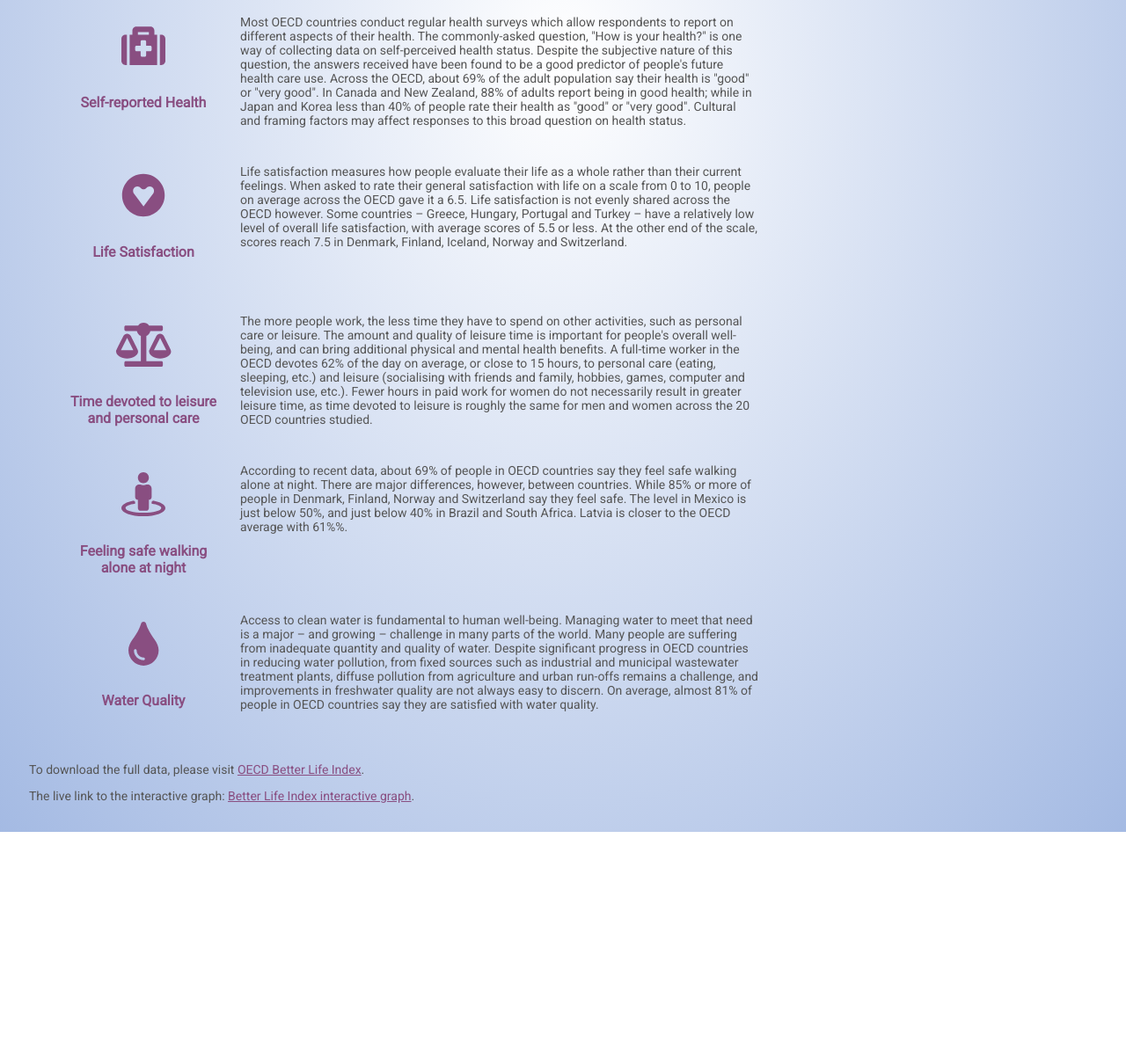
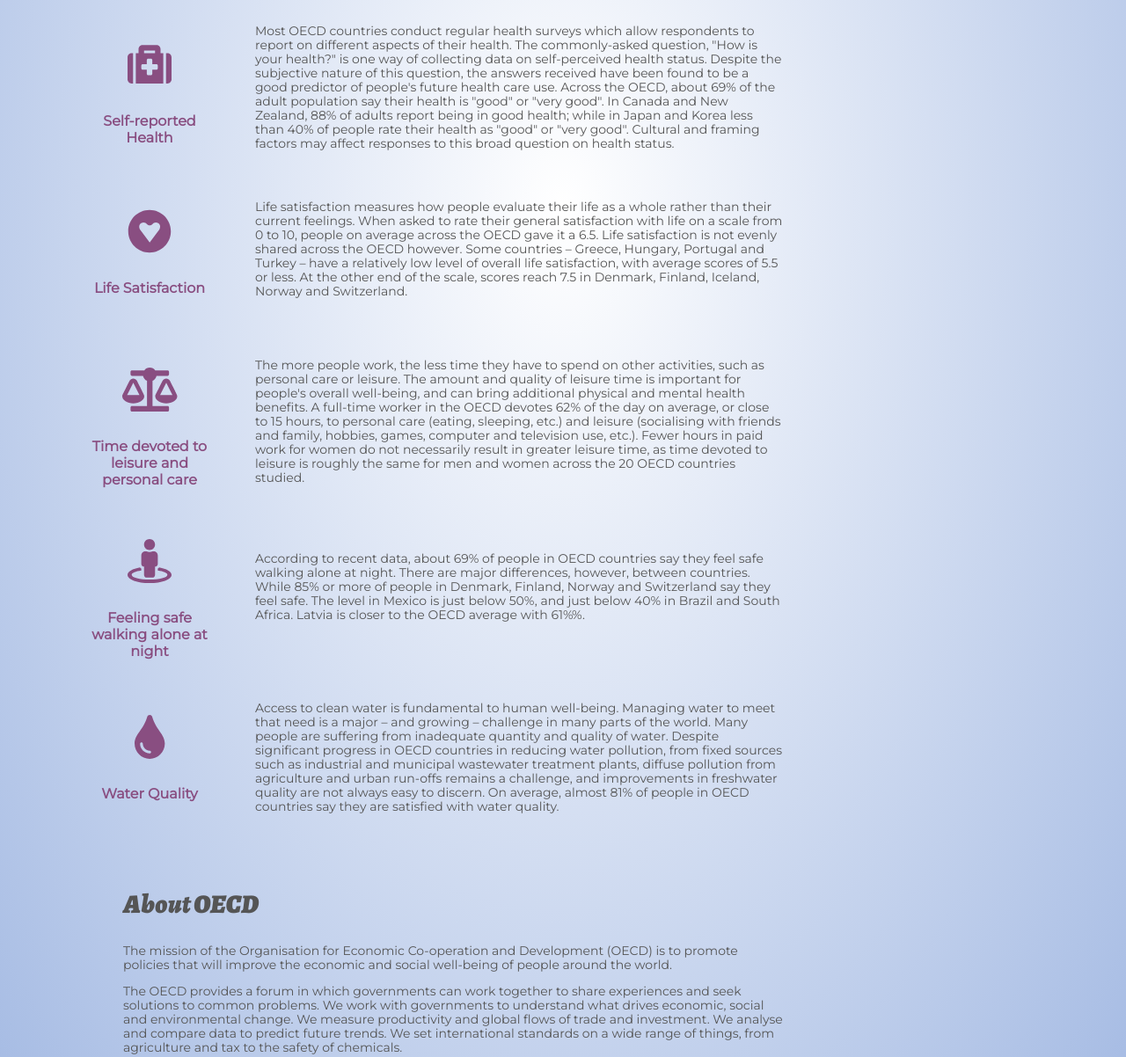
Before and after one commit to iCarolyn/interactive-graph, a plain HTML site: page index.html in a window 1280 px wide. Shown: the part 810-2012 px from the top of the page at 88% size. Before the commit the page ends 1756 px from the top, so only its background shows below. Drawn offline with nearby package versions, Linux system fonts and the light colour scheme; a web font is replaced by a local one.

Commit message:
updated from feedbacks

```diff
--- a/index.html
+++ b/index.html
@@ -4,21 +4,23 @@
 <title>Better Life Index Infographic by Carolyn Rojsutivat</title>
 <script src="https://d3js.org/d3.v4.min.js"></script>
 <script defer src="https://use.fontawesome.com/releases/v5.0.8/js/all.js"></script>
-<link href="https://fonts.googleapis.com/css?family=Palanquin+Dark|Roboto" rel="stylesheet">
+<link href="https://fonts.googleapis.com/css?family=Alegreya:900i|Montserrat" rel="stylesheet">
 
 <!-- // BETTER LIFE INDEX INFOGRAPHIC
     // created by Carolyn Rojsutivat
     // DePaul University - HCI 512 (Winter 2018)
-    // crojsuti@mail.depaul.edu -->
+    // crojsuti@mail.depaul.edu
+    // live link: https://icarolyn.github.io/interactive-graph/
+-->
 
 <style>
 
 body {
-  width:850px;
+  margin:auto;
   font-size: 10px;
   padding:25px;
   color:#555;
-  font-family: 'Roboto', sans-serif;
+  font-family: 'Montserrat', sans-serif;
   background: radial-gradient(#fff, #a4bae3);
 
 }
@@ -31,19 +33,47 @@ select:focus {
   outline:0;
 }
 
-img {
-    width: 30%;
-    height: 30%;
-    float: left;
+p {
+    font-size: 14px;
+    line-height: 16px;
+    font-family: 'Montserrat', sans-serif;
+}
+
+h1 {
+    font-weight: bold;
+    font-size: 68px;
+    font-family: 'Alegreya', serif;
+    line-height: 28px;
+    margin-top: 30px;
+    margin-left: 50px;
+}
+
+h2 {
+    font-size: 30px;
+    margin-left:50px;
+    font-family: 'Alegreya', serif;
+}
+
+h3 {
+    font-weight: bold;
+    font-size: 16px;
+    padding:10px;
+    margin-top:20px;
+}
+
+.addMargin {
+  margin-left: 50px;
+}
+
+.container {
+    width: 1100px;
+    margin:auto;
 }
 
 .introduction {
     font-size: 18px;
     line-height: 22px;
-}
-
-p {
-    font-size: 14px;
+    margin-left: 50px;
 }
 
 .formText {
@@ -51,21 +81,23 @@ p {
 }
 
 .filtersChart {
-    margin-left:30px;
+    margin-left:50px;
     line-height:12px;
     font-size: 12px;
-    font-family: 'Roboto', sans-serif;
+    font-family: 'Montserrat', sans-serif;
     font-weight: bold;
 }
 
 /* unvisited link */
 a:link {
     color: #894e81;
+    font-weight: bold;
 }
 
 /* visited link */
 a:visited {
     color: #894e81;
+    font-weight: bold;
 }
 
 /* mouse over link */
@@ -76,25 +108,7 @@ a:hover {
 /* selected link */
 a:active {
     color: #894e81;
-}
-
-h1 {
-    font-weight: bolder;
-    font-size: 62px;
-    font-family: 'Palanquin Dark', sans-serif;
-    line-height: 28px;
-    margin-top:30px;
-}
-
-h2 {
-    font-size: 24px;
-}
-
-h3 {
     font-weight: bold;
-    font-size: 16px;
-    padding:10px;
-    margin-top:20px;
 }
 
 #myCheckbox {
@@ -172,13 +186,12 @@ path {
 </head>
 
 <body>
-<img src="oecd-logo1.svg">
+<div class="container">
 <h1>Better Life Index</h1>
-<p class="introduction">How's life? There is more to life than the cold numbers of GDP and economic statistics - This Index allows you to compare well-being across countries, based on topics the OECD has identified as essential, in the areas of material living conditions and quality of life.</p>
+<p class="introduction">How's life? There is more to life than the cold numbers of GDP and economic statistics - This Index allows you to compare well-being across countries, based on topics the Organisation for Economic Co-operation and Development (OECD) has identified as essential, in the areas of material living conditions and quality of life.</p>
 <!-- Selection Category -->
 <span class="filtersChart">
 Choose Category
-
 <select id="category">
   <option value=" 1">Self-reported health (%)</option>
   <option value=" 2">Life satisfaction (avg)</option>
@@ -191,7 +204,6 @@ Choose Category
 <!-- Selection New dataset -->
 <span class="filtersChart">
 Choose Year
-
   <select class="select-style" id="year">
     <option value="2017">2017</option>
     <option value="2016">2016</option>
@@ -206,54 +218,63 @@ Choose Year
 <!-- Chart -->
 <div id="chart"></div>
 
+
 <!-- About the measures -->
-
 <h2>What do the measures mean?</h2>
-
-<div style="height:150px;margin:20px;">
-<div style="width:200px;text-align:center;color:#894e81;float:left;padding:10px;vertical-align: middle;"><i class="fas fa-medkit fa-5x"></i>
+<div style="width:800px;">
+<div style="height:200px;">
+<div style="float:left;width:20%;text-align:center;color:#894e81;margin-top:35px;"><i class="fas fa-medkit fa-5x"></i>
 <h3>Self-reported Health</h3>
 </div>
-<p>Most OECD countries conduct regular health surveys which allow respondents to report on different aspects of their health. The commonly-asked question, "How is your health?" is one way of collecting data on self-perceived health status. Despite the subjective nature of this question, the answers received have been found to be a good predictor of people's future health care use. Across the OECD, about 69% of the adult population say their health is "good" or "very good". In Canada and New Zealand, 88% of adults report being in good health; while in Japan and Korea less than 40% of people rate their health as "good" or "very good". Cultural and framing factors may affect responses to this broad question on health status.</p>
+<p style="float:right;width:75%;">Most OECD countries conduct regular health surveys which allow respondents to report on different aspects of their health. The commonly-asked question, "How is your health?" is one way of collecting data on self-perceived health status. Despite the subjective nature of this question, the answers received have been found to be a good predictor of people's future health care use. Across the OECD, about 69% of the adult population say their health is "good" or "very good". In Canada and New Zealand, 88% of adults report being in good health; while in Japan and Korea less than 40% of people rate their health as "good" or "very good". Cultural and framing factors may affect responses to this broad question on health status.</p>
 </div>
 
-<div style="height:150px;margin:20px;">
-<div style="width:200px;text-align:center;color:#894e81;float:left;padding:10px;vertical-align: middle;"><i class="fab fa-gratipay fa-5x"></i>
+<div style="height:180px">
+<div style="float:left;width:20%;text-align:center;color:#894e81;margin-top:25px;"><i class="fab fa-gratipay fa-5x"></i>
 <h3>Life Satisfaction</h3>
 </div>
-<p>Life satisfaction measures how people evaluate their life as a whole rather than their current feelings. When asked to rate their general satisfaction with life on a scale from 0 to 10, people on average across the OECD gave it a 6.5. Life satisfaction is not evenly shared across the OECD however. Some countries – Greece, Hungary, Portugal and Turkey – have a relatively low level of overall life satisfaction, with average scores of 5.5 or less. At the other end of the scale, scores reach 7.5 in Denmark, Finland, Iceland, Norway and Switzerland. </p>
+<p style="float:right;width:75%;">Life satisfaction measures how people evaluate their life as a whole rather than their current feelings. When asked to rate their general satisfaction with life on a scale from 0 to 10, people on average across the OECD gave it a 6.5. Life satisfaction is not evenly shared across the OECD however. Some countries – Greece, Hungary, Portugal and Turkey – have a relatively low level of overall life satisfaction, with average scores of 5.5 or less. At the other end of the scale, scores reach 7.5 in Denmark, Finland, Iceland, Norway and Switzerland. </p>
 </div>
 
-<div style="height:150px;margin:20px;">
-<div style="width:200px;text-align:center;color:#894e81;float:left;padding:10px;vertical-align: middle;"><i class="fas fa-balance-scale fa-5x"></i>
+<div style="height:220px;">
+<div style="float:left;width:20%;text-align:center;color:#894e81;margin-top:25px;"><i class="fas fa-balance-scale fa-5x"></i>
 <h3>Time devoted to leisure and personal care</h3>
 </div>
-<p>The more people work, the less time they have to spend on other activities, such as personal care or leisure. The amount and quality of leisure time is important for people's overall well-being, and can bring additional physical and mental health benefits. A full-time worker in the OECD devotes 62% of the day on average, or close to 15 hours, to personal care (eating, sleeping, etc.) and leisure (socialising with friends and family, hobbies, games, computer and television use, etc.). Fewer hours in paid work for women do not necessarily result in greater leisure time, as time devoted to leisure is roughly the same for men and women across the 20 OECD countries studied.</p>
+<p style="float:right;width:75%;">The more people work, the less time they have to spend on other activities, such as personal care or leisure. The amount and quality of leisure time is important for people's overall well-being, and can bring additional physical and mental health benefits. A full-time worker in the OECD devotes 62% of the day on average, or close to 15 hours, to personal care (eating, sleeping, etc.) and leisure (socialising with friends and family, hobbies, games, computer and television use, etc.). Fewer hours in paid work for women do not necessarily result in greater leisure time, as time devoted to leisure is roughly the same for men and women across the 20 OECD countries studied.</p>
 </div>
 
-<div style="height:150px;margin:20px;">
-<div style="width:200px;text-align:center;color:#894e81;float:left;padding:10px;vertical-align: middle;"><i class="fas fa-street-view fa-5x"></i>
+<div style="height:170px;">
+<div style="float:left;width:20%;text-align:center;color:#894e81;"><i class="fas fa-street-view fa-5x"></i>
 <h3>Feeling safe walking alone at night</h3>
 </div>
-<p>According to recent data, about 69% of people in OECD countries say they feel safe walking alone at night. There are major differences, however, between countries. While 85% or more of people in Denmark, Finland, Norway and Switzerland say they feel safe. The level in Mexico is just below 50%, and just below 40% in Brazil and South Africa. Latvia is closer to the OECD average with 61%%.</p>
+<p style="float:right;width:75%;">According to recent data, about 69% of people in OECD countries say they feel safe walking alone at night. There are major differences, however, between countries. While 85% or more of people in Denmark, Finland, Norway and Switzerland say they feel safe. The level in Mexico is just below 50%, and just below 40% in Brazil and South Africa. Latvia is closer to the OECD average with 61%%.</p>
 </div>
 
-<div style="height:150px;margin:20px;">
-    <div style="width:200px;text-align:center;color:#894e81;float:left;padding:10px;vertical-align: middle;"><i class="fas fa-tint fa-5x"></i>
+<div style="height:200px;">
+    <div style="float:left;width:20%;text-align:center;color:#894e81;margin-top:30px;"><i class="fas fa-tint fa-5x"></i>
     <h3>Water Quality</h3>
     </div>
-    <p>Access to clean water is fundamental to human well-being. Managing water to meet that need is a major – and growing – challenge in many parts of the world. Many people are suffering from inadequate quantity and quality of water. Despite significant progress in OECD countries in reducing water pollution, from fixed sources such as industrial and municipal wastewater treatment plants, diffuse pollution from agriculture and urban run-offs remains a challenge, and improvements in freshwater quality are not always easy to discern. On average, almost 81% of people in OECD countries say they are satisfied with water quality.</p>
+    <p style="float:right;width:75%;">Access to clean water is fundamental to human well-being. Managing water to meet that need is a major – and growing – challenge in many parts of the world. Many people are suffering from inadequate quantity and quality of water. Despite significant progress in OECD countries in reducing water pollution, from fixed sources such as industrial and municipal wastewater treatment plants, diffuse pollution from agriculture and urban run-offs remains a challenge, and improvements in freshwater quality are not always easy to discern. On average, almost 81% of people in OECD countries say they are satisfied with water quality.</p>
     </div>
-<p>To download the full data, please visit <a href="http://www.oecdbetterlifeindex.org/" target="_blank">OECD Better Life Index</a>.</p>
-<p>The live link to the interactive graph: <a href="https://icarolyn.github.io/interactive-graph" target="_blank">Better Life Index interactive graph</a>.</p>
+
+    <h2>About OECD</h2>
+    <p class="addMargin">The mission of the Organisation for Economic Co-operation and Development (OECD) is to promote policies that will improve the economic and social well-being of people around the world.</p>
+    <p class="addMargin">The OECD provides a forum in which governments can work together to share experiences and seek solutions to common problems. We work with governments to understand what drives economic, social and environmental change. We measure productivity and global flows of trade and investment. We analyse and compare data to predict future trends. We set international standards on a wide range of things, from agriculture and tax to the safety of chemicals.</p>
+  </div>
+
+<p class="addMargin">To download the full data or to learn more about OECD, please visit <a href="http://www.oecdbetterlifeindex.org/" target="_blank">OECD Better Life Index</a>.</p>
+<p class="addMargin">The live link to the interactive graph: <a href="https://icarolyn.github.io/interactive-graph" target="_blank">Better Life Index interactive graph</a>.</p>
+</div>
+
+
 <!-- Graph chart starts here  -->
 
 <script>
 
 let formatValue = d3.format(",%");
 
-let margin = {top: 50, right: 145, bottom: 120, left: 45},
-    width = 1200 - margin.left - margin.right,
+let margin = {top: 50, right: 50, bottom: 120, left: 45},
+    width = 1100 - margin.left - margin.right,
     height = 500 - margin.top - margin.bottom;
 
 let x = d3.scaleBand().rangeRound([0, width]).padding(0.1),
@@ -445,6 +466,15 @@ g.append("text")
 
 } // End of ready
 
+// show + hide
+
+$(document).ready(function(){
+    $("#toggle").click(function(){
+        $("#moreinfo").toggle(1000);
+    });
+});
+
+
 
 </script>
 
```
Also changed, not shown: oecd-logo1.svg (deleted).
